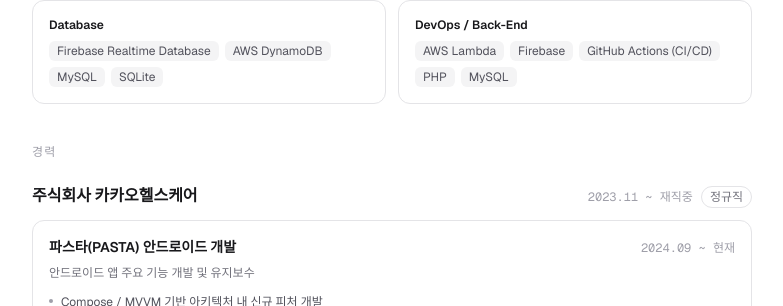
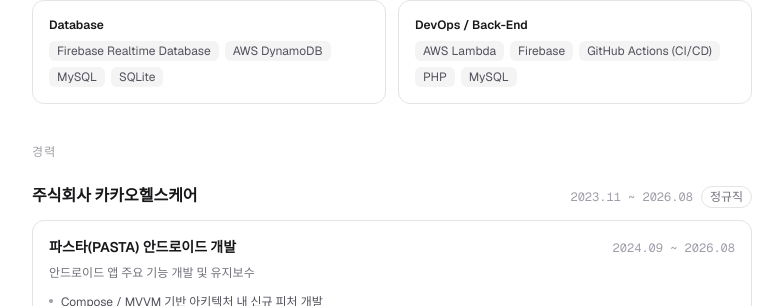
Before and after one commit to JeongYoungHoon/devy-portfolio, a Next.js app: page /resume in a window 1280 px wide. Shown: the part 1020-1326 px from the top of the page, without its empty margins (248-1031 px from the left). Built offline with nearby package versions, Linux system fonts and the light colour scheme; no server answers.

Commit message:
fix: 카카오헬스케어 종료일 2026.08로 수정 (#8)
Notion 이력서·포트폴리오는 이미 종료 처리돼 있고 사이트만 옛 값이었다.

```diff
--- a/data/experience.ts
+++ b/data/experience.ts
@@ -13,7 +13,7 @@ export const EXPERIENCES: Experience[] = [
     company: "카카오헬스케어",
     project: "파스타 (PASTA)",
     role: "Android",
-    period: "2024.09 ~ 현재",
+    period: "2024.09 ~ 2026.08",
     description: "혈당 / 체중 관리 건강관리 앱",
     stack: ["Kotlin", "Compose", "MVVM", "Retrofit2", "Room", "DataStore"],
     highlights: [
--- a/data/resume.ts
+++ b/data/resume.ts
@@ -69,12 +69,12 @@ export type Career = {
 export const RESUME_CAREERS: Career[] = [
   {
     company: "주식회사 카카오헬스케어",
-    period: "2023.11 ~ 재직중",
+    period: "2023.11 ~ 2026.08",
     type: "정규직",
     items: [
       {
         title: "파스타(PASTA) 안드로이드 개발",
-        period: "2024.09 ~ 현재",
+        period: "2024.09 ~ 2026.08",
         role: "안드로이드 앱 주요 기능 개발 및 유지보수",
         tasks: [
           "Compose / MVVM 기반 아키텍처 내 신규 피처 개발",
```
